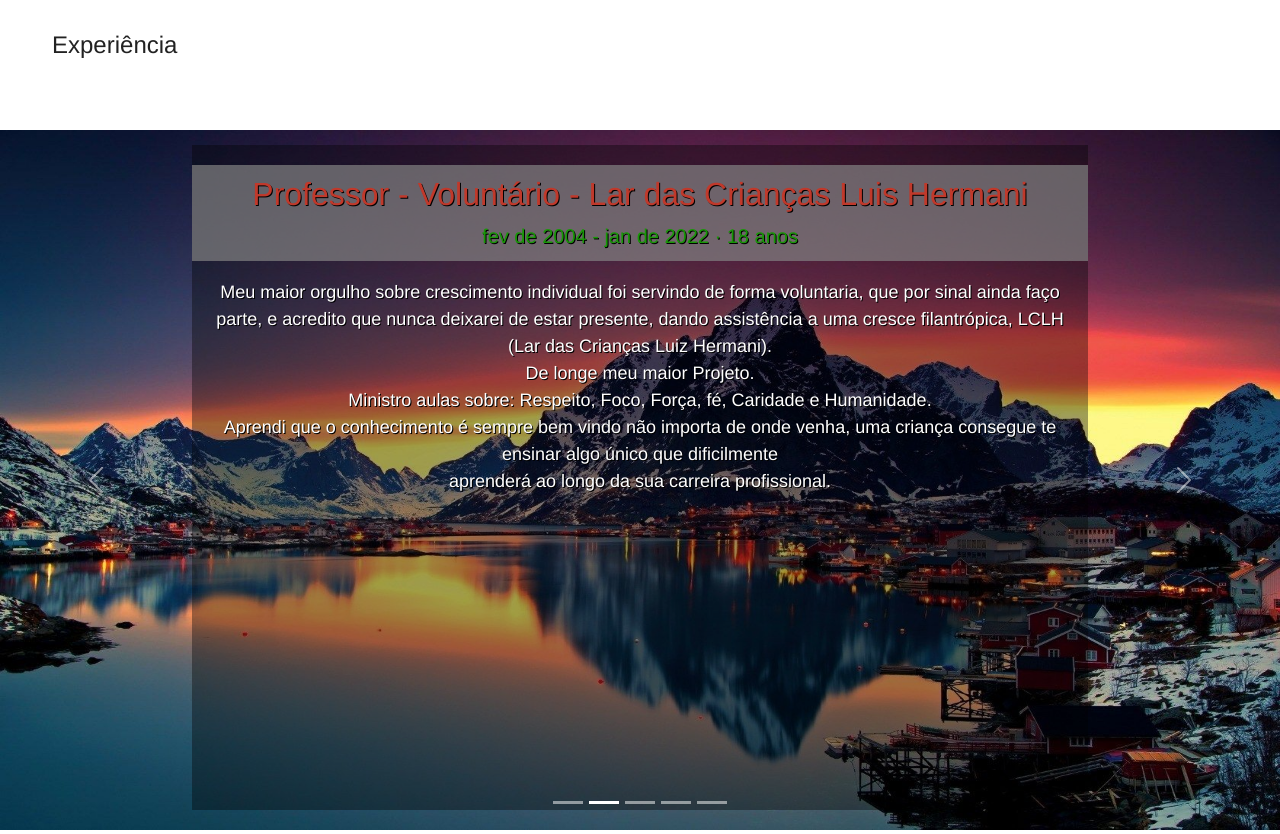
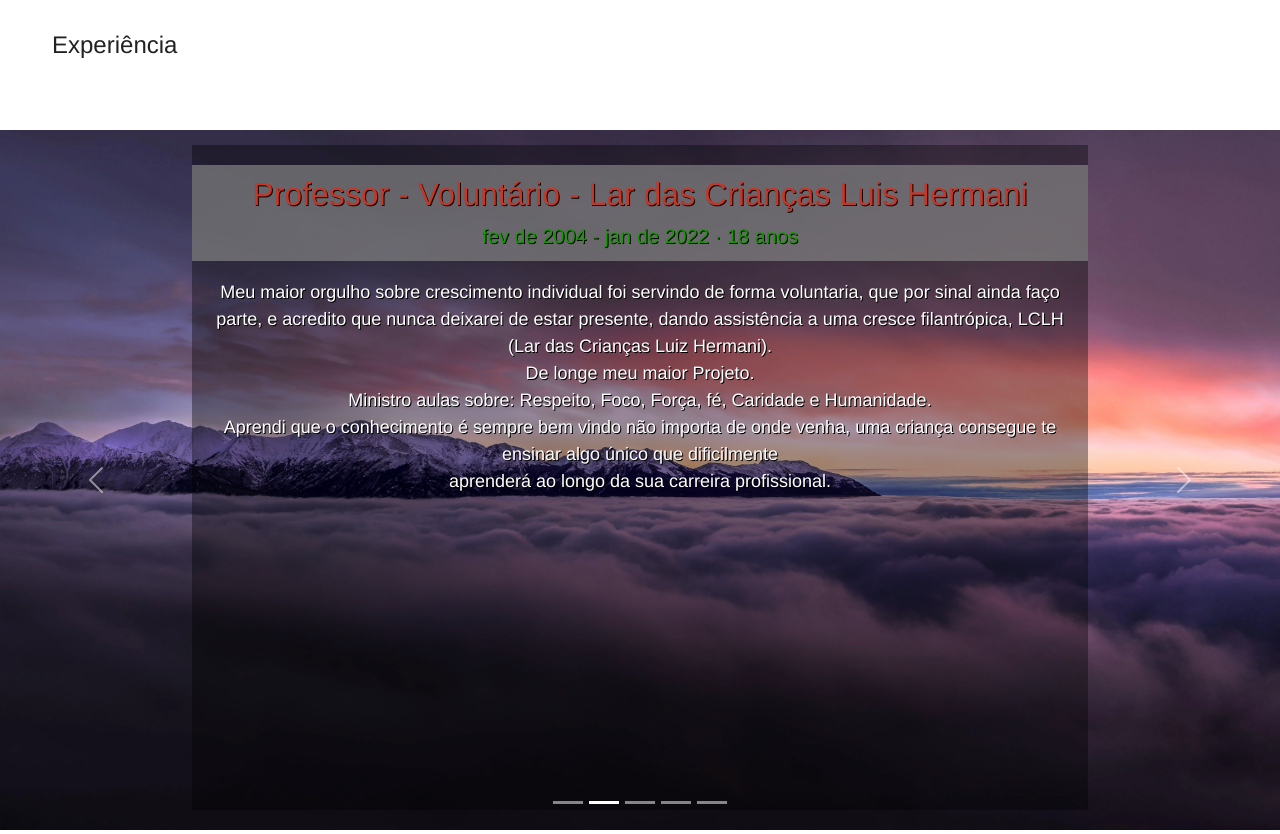
Before and after one commit to sjprog/Projeto-Contatos, a plain HTML site: page index.html in a window 1280 px wide. Shown: the part 1420-2254 px from the top of the page. Drawn offline with nearby package versions, Linux system fonts and the light colour scheme.

Commit message:
ajustando

```diff
--- a/index.html
+++ b/index.html
@@ -174,7 +174,7 @@
                 </div>
 
                 <div class="pgbr-carrousel-item carousel-item">
-                    <img src="assets/img02.jpg" class="d-block w-100" alt="..." height="700">
+                    <img src="assets/11.webp" class="d-block w-100" alt="..." height="700">
                     <div class="opacidade carousel-caption ">
                         <h2>Professor - Voluntário - Lar das Crianças Luis Hermani <span class="datas"><br>fev de 2004 -
                                 jan de 2022 · 18 anos</span> </h2>
```
Also changed, not shown: assets/style.css (+1 -7 lines).
